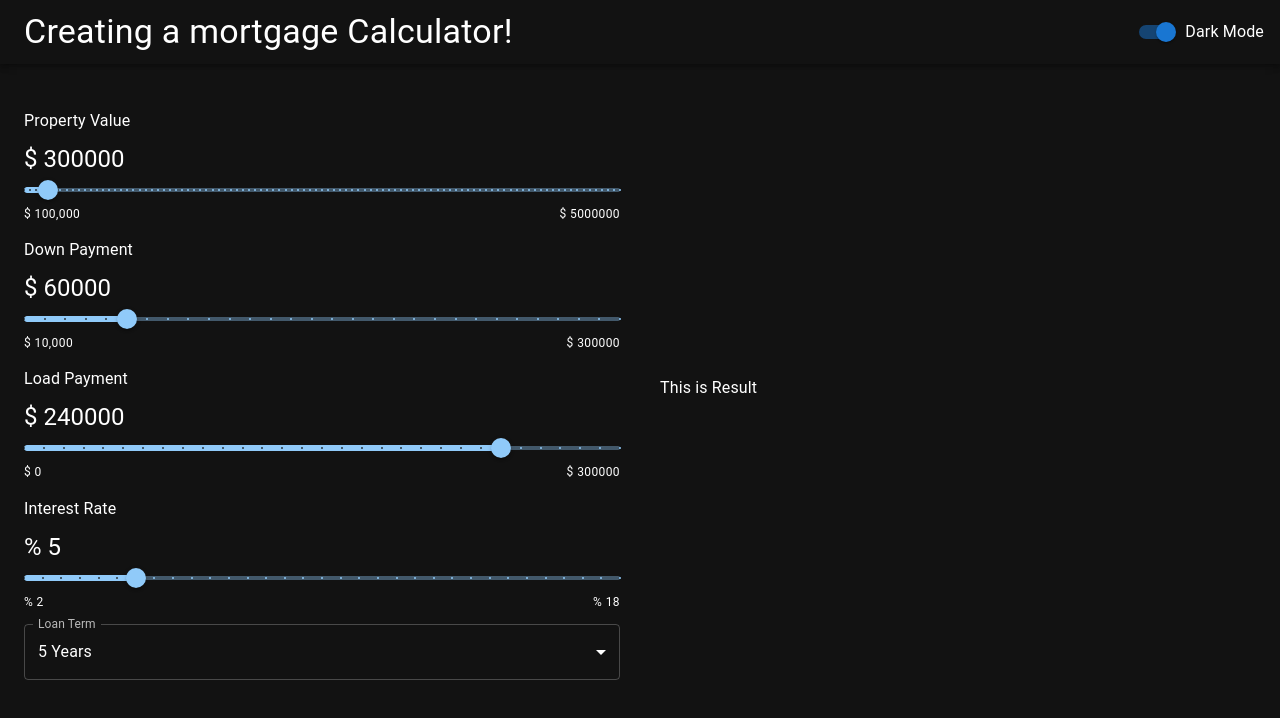
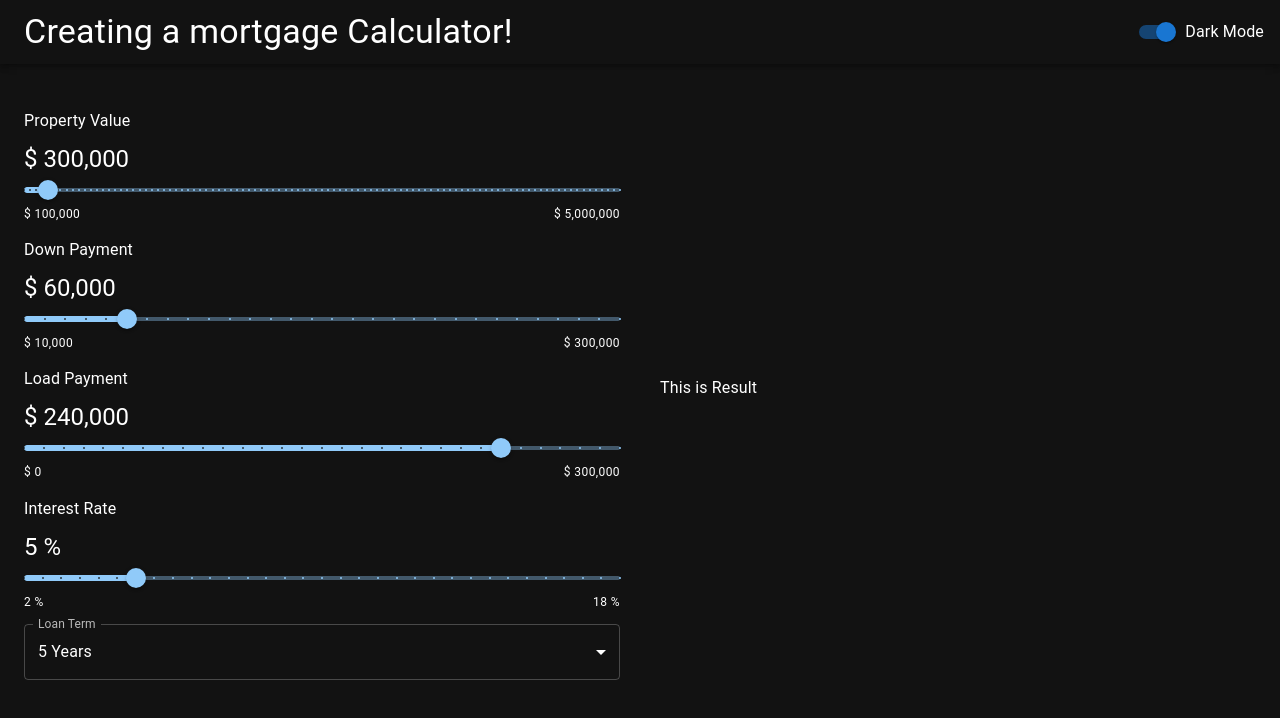
Before and after one commit to wonth93/Mortgage-Calculator, a React (Create React App) app: page / in a window 1280 px wide. Shown: the top 718 px of the page. Built offline with nearby package versions, Linux system fonts and the light colour scheme.

Commit message:
formatted number

```diff
--- a/src/App.js
+++ b/src/App.js
@@ -26,13 +26,19 @@ function App({ dark }) {
     interestRate: 5,
   });
 
+  const [formattedData, setFormattedData] = useState({
+    formattedHomeValue: data.homeValue.toLocaleString("en-US"),
+    formattedDownPayment: data.downPayment.toLocaleString("en-US"),
+    formattedLoanAmount: data.loanAmount.toLocaleString("en-US"),
+  })
+
   return (
     <div className="App">
       <ThemeProvider theme={theme}>
         <Container maxWidth="xl" sx={{marginTop:4}}>
           <Grid container spacing={5} alignItems="center">
             <Grid item xs={12} md ={6}>
-              <SliderSelect data={data} setData={setData} />
+              <SliderSelect data={data} setData={setData} formattedData={formattedData} setFormattedData={setFormattedData} />
               <TenureSelect data={data} setData={setData} />
             </Grid>
             <Grid item xs={12} md ={6}>
--- a/src/Components/Common/SliderComponent.js
+++ b/src/Components/Common/SliderComponent.js
@@ -1,12 +1,12 @@
 import React from "react";
 import { Slider, Typography, Stack } from "@mui/material";
 
-const SliderComponent = ({defaultValue, min, max, label, unit, onChange, amount, value, steps}) => {
+const SliderComponent = ({defaultValue, min, max, label, unit, onChange, amount, value, steps, formattedAmount, formattedMax, percent}) => {
   return (
     <Stack my={1.4}>
       <Stack gap={1}>
         <Typography variant="subtitle1">{label}</Typography>
-        <Typography variant="h5">{unit} {amount}</Typography>
+        <Typography variant="h5">{unit} {formattedAmount} {percent}</Typography>
       </Stack>
       <Slider
         defaultValue={defaultValue}
@@ -20,8 +20,8 @@ const SliderComponent = ({defaultValue, min, max, label, unit, onChange, amount,
         marks
       />
       <Stack direction="row" justifyContent="space-between">
-        <Typography variant="caption">{unit} {min.toLocaleString("en-US")}</Typography>
-        <Typography variant="caption">{unit} {max}</Typography>
+        <Typography variant="caption">{unit} {min.toLocaleString("en-US")} {percent}</Typography>
+        <Typography variant="caption">{unit} {formattedMax} {percent}</Typography>
       </Stack>
     </Stack>
   )
--- a/src/Components/SliderSelect.js
+++ b/src/Components/SliderSelect.js
@@ -1,8 +1,10 @@
-import React from "react";
+import React, { useState } from "react";
 import SliderComponent from "./Common/SliderComponent";
 
-const SliderSelect = ({ data, setData }) => {
+const SliderSelect = ({ data, setData, formattedData, setFormattedData }) => {
   const bank_limit = 5000000;
+  const formattedBankLimit = bank_limit.toLocaleString("en-US");
+
   return (
     <div>
       <SliderComponent
@@ -13,6 +15,11 @@ const SliderSelect = ({ data, setData }) => {
             downPayment: (0.2 * value).toFixed(0),
             loanAmount: (0.8 * value).toFixed(0),
           })
+          setFormattedData({
+            formattedHomeValue: value.toLocaleString("en-US"),
+            formattedDownPayment: (0.2 * value).toLocaleString("en-US"),
+            formattedLoanAmount: (0.8 * value).toLocaleString("en-US"),
+          })
         }}
         defaultValue={data.homeValue}
         min={100000}
@@ -21,13 +28,22 @@ const SliderSelect = ({ data, setData }) => {
         unit="$"
         amount={data.homeValue}
         value={data.homeValue}
-        steps={50000} />
+        steps={50000}
+        formattedAmount={formattedData.formattedHomeValue}
+        formattedMax={formattedBankLimit} />
+
+
       <SliderComponent
         onChange={(e, value) => {
           setData({
             ...data,
             downPayment: value.toFixed(0),
             loanAmount: (data.homeValue - value).toFixed(0),
+          })
+          setFormattedData({
+            ...formattedData,
+            formattedDownPayment: value.toLocaleString("en-US"),
+            formattedLoanAmount: (data.homeValue - value).toLocaleString("en-US"),
           })
         }}
         defaultValue={data.downPayment}
@@ -37,13 +53,22 @@ const SliderSelect = ({ data, setData }) => {
         unit="$"
         amount={data.downPayment}
         value={data.downPayment}
-        steps={10000} />
+        steps={10000}
+        formattedAmount={formattedData.formattedDownPayment}
+        formattedMax={formattedData.formattedHomeValue} />
+
+
       <SliderComponent
         onChange={(e, value) => {
           setData({
             ...data,
             loanAmount: value.toFixed(0),
             downPayment: (data.homeValue - value).toFixed(0),
+          })
+          setFormattedData({
+            ...formattedData,
+            formattedLoanAmount: value.toLocaleString("en-US"),
+            formattedDownPayment: (data.homeValue - value).toLocaleString("en-US"),
           })
         }}
         defaultValue={data.loanAmount}
@@ -53,7 +78,11 @@ const SliderSelect = ({ data, setData }) => {
         unit="$"
         amount={data.loanAmount}
         value={data.loanAmount}
-        steps={10000} />
+        steps={10000}
+        formattedAmount={formattedData.formattedLoanAmount}
+        formattedMax={formattedData.formattedHomeValue} />
+
+
       <SliderComponent
         onChange={(e, value) => {
           setData({
@@ -65,10 +94,12 @@ const SliderSelect = ({ data, setData }) => {
         min={2}
         max={18}
         label="Interest Rate"
-        unit="%"
+        percent = "%"
         amount={data.interestRate}
         value={data.interestRate}
-        steps={0.5} />
+        steps={0.5}
+        formattedAmount={data.interestRate}
+        formattedMax={18} />
     </div>
   );
 }
```
